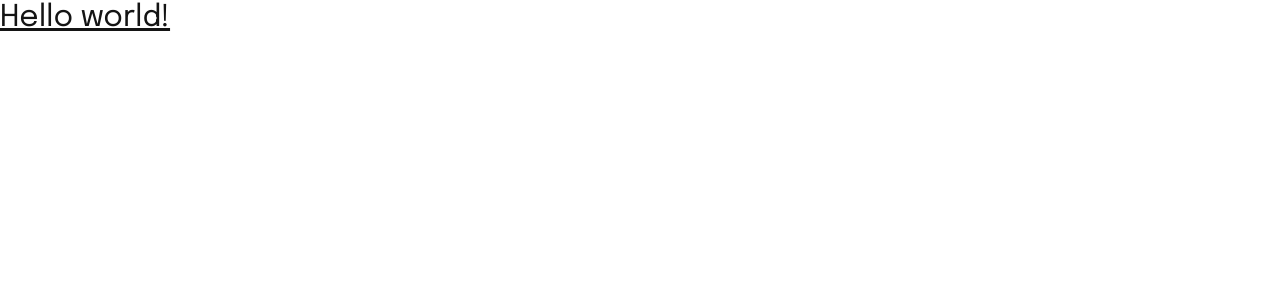
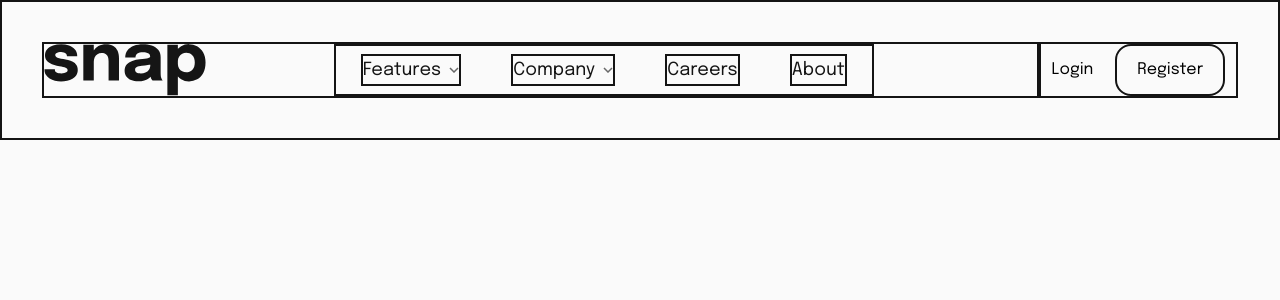
Before and after one commit to KazeemOluwanifemi/snap-site, a React (Vite) app: page / in a window 1280 px wide. Shown: the top 300 px of the page. Built offline with nearby package versions, Linux system fonts and the light colour scheme.

Commit message:
created navbar component and aligned appropriately

```diff
--- a/index.html
+++ b/index.html
@@ -9,7 +9,7 @@
     <meta name="viewport" content="width=device-width, initial-scale=1.0" />
     <title>Snap Site</title>
   </head>
-  <body>
+  <body class="bg-almost-white">
     <div id="root"></div>
     <script type="module" src="/src/main.tsx"></script>
   </body>
--- a/src/App.tsx
+++ b/src/App.tsx
@@ -1,7 +1,10 @@
+import React from "react";
+import Navbar from './components/navbar.tsx';
+
 export default function App() {
   return (
-    <h1 className="text-3xl font-epilogue underline text-almost-black">
-      Hello world!
-    </h1>
+    <main className="font-epilogue">
+      <Navbar></Navbar>
+    </main>
   )
 }
--- /dev/null
+++ b/src/components/navbar.tsx
@@ -0,0 +1,34 @@
+import React from 'react';
+
+export default function Navbar(){
+    return<header className='p-10 flex justify-between border-solid border-2 border-almost-black'>
+        <div className='nav-nd-logo border-solid border-2 border-almost-black flex flex-start w-5/6 gap-32'>
+            <img src='/proj-assets/images/logo.svg'></img>
+            <nav className='text-lg w-w-navbar text-almost-black flex justify-around border-solid border-2 border-almost-black items-center'>
+                <button className='flex items-center gap-2 border-solid border-2 border-almost-black'>
+                    <a href='#'>Features</a>
+                    <img src='/proj-assets/images/icon-arrow-down.svg'></img>
+                </button>
+                <button className='flex items-center gap-2 border-solid border-2 border-almost-black'>
+                    <a href='#'>Company</a>
+                    <img src='/proj-assets/images/icon-arrow-down.svg'></img>
+                </button>
+                <button className='flex border-solid border-2 border-almost-black'>
+                    <a href='#'>Careers</a>
+                </button>
+                <button className='flex border-solid border-2 border-almost-black'>
+                    <a href='#'>About</a>
+                </button>
+            </nav>
+        </div>
+
+        <div className='login-nd-register w-1/6 border-solid border-2 border-almost-black flex justify-around'>
+            <button>
+                <a href='#'>Login</a>
+            </button>
+            <button className='px-5 py-3 border-solid border-2 border-almost-black rounded-2xl'>
+                <a href='#'>Register</a>
+            </button>
+        </div>
+    </header>
+}
--- a/tailwind.config.js
+++ b/tailwind.config.js
@@ -14,7 +14,11 @@ export default {
       fontFamily: {
         'epilogue' : ['Epilogue', 'sans-serif'],
         url:('https://fonts.googleapis.com/css2?family=Epilogue:ital,wght@0,100..900;1,100..900&display=swap'),
+      },
+      width: {
+        'w-navbar': '540px',
       }
+
     },
   },
   plugins: [],
```
